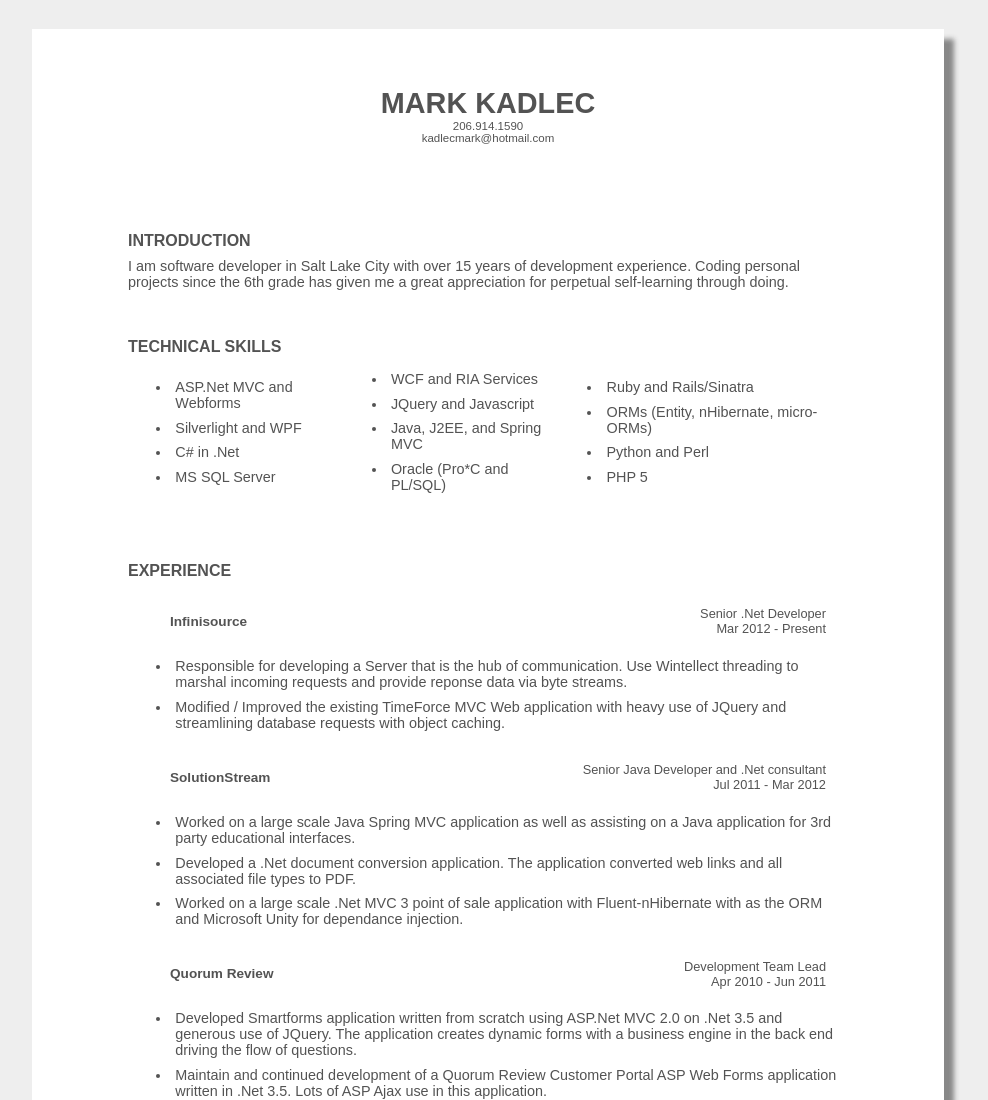
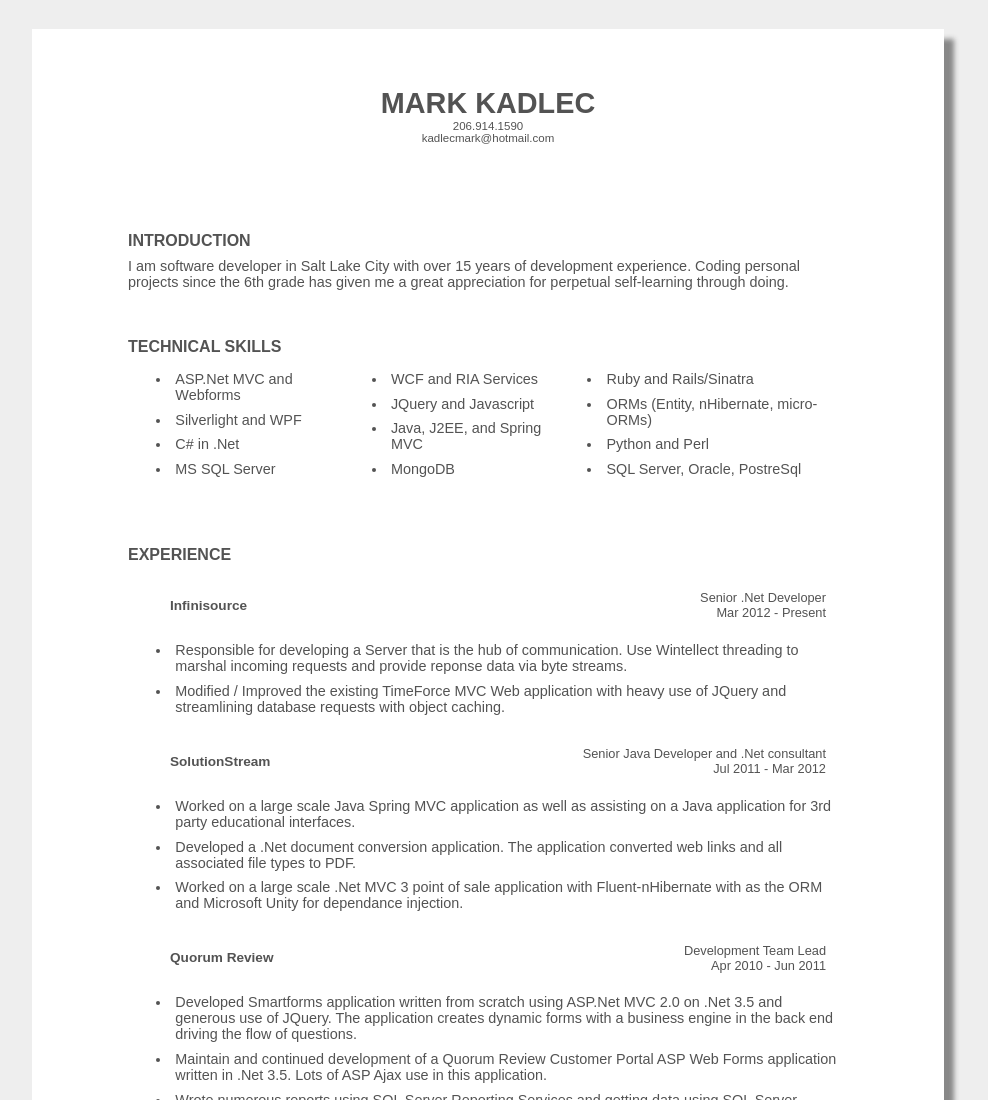
Before and after one commit to mkadlec/mkadlec.github.io, a plain HTML site: page index.html in a window 1280 px wide. Shown: the top 1100 px of the page, without its empty margins (152-1140 px from the left). Drawn offline with Linux system fonts and the light colour scheme.

Commit message:
Update index.html

```diff
--- a/index.html
+++ b/index.html
@@ -146,7 +146,7 @@
 							  Java, J2EE, and Spring MVC
 							</li>
 							<li>
-							  Oracle (Pro*C and PL/SQL)
+							  MongoDB
 							</li>
 						  </ul>
 						</td>
@@ -162,7 +162,7 @@
 							  Python and Perl
 							</li>
 							<li>
-							  PHP 5
+							  SQL Server, Oracle, PostreSql
 							</li>
 						  </ul>
 						</td>
```
